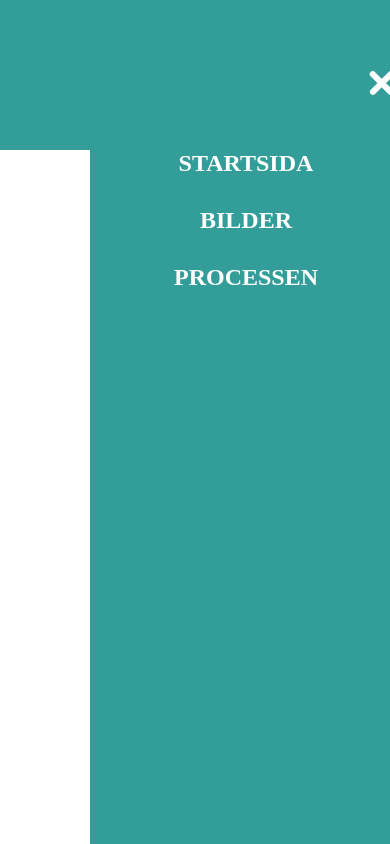
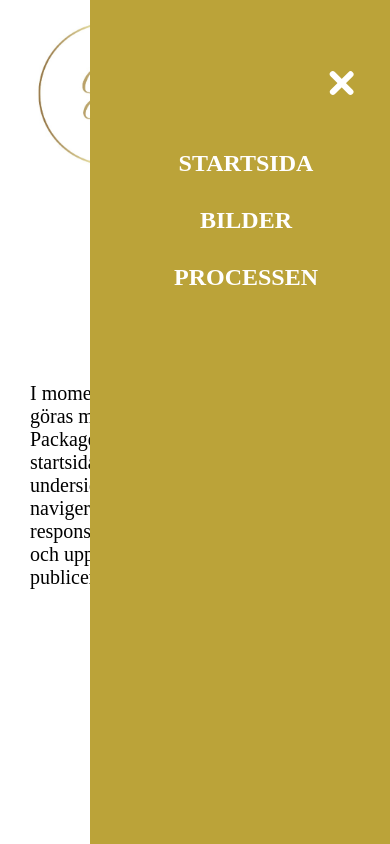
Before and after one commit to Anne-Lii/npm_moment1, a website built with Parcel: page src/index.html in a window 390 px wide. Both pictures are taken after a click on the button 337 px from the left and 81 px from the top of the page. Shown: the top 844 px of the page. Built offline with nearby package versions, Linux system fonts and the light colour scheme.

Commit message:
justerat dropmenyn för mindre skärmar och lagt till logotyp i headern, samt ändrat utseende på headern

```diff
--- a/src/css/style.css
+++ b/src/css/style.css
@@ -21,16 +21,20 @@ h1 {
 
 
 header {
-    height: 100px;
+    height: 200px;
     width: 100%;
 
-    background-color: rgb(51, 158, 153);
+}
+
+header img {
+    max-height: 160px;
+    float: left;
 }
 
 nav {
     width: 100%;
-    height: 50px;
-    background-color: rgb(64, 194, 187);
+    height: 5px;
+    background-color: rgb(187, 163, 57);
 }
 
 nav ul {
@@ -45,13 +49,20 @@ nav ul li {
     padding: 10px 2%;
     float: left;
     cursor: pointer;
+
+}
+
+nav ul li a {
     text-decoration: none;
+    color: black;
 }
 
 nav ul li:hover {
-    background-color: rgb(51, 158, 153);
-    color: aliceblue;
+
+    color: rgb(187, 163, 57);
     text-decoration: underline;
+
+
 
 }
 
@@ -65,18 +76,38 @@ img {
     max-width: 90%;
 }
 
+#logotyp {
+    box-shadow: none;
+}
+
 p {
     font-size: 20px;
     padding: 5px 0 50px 0;
     text-align: center;
 }
 
+#omuppgiften {
+    max-width: 800px;
+    margin: auto;
+
+}
+
+#omuppgiften p {
+    text-align: left;
+    padding-left: 30px;
+}
+
+/*döljer hamburgemenyn för mindre skärmar*/
 .menu-btn {
     display: none;
 }
 
 #nav-menu {
     display: none;
+}
+
+.activated {
+    text-decoration: underline;
 }
 
 
@@ -94,7 +125,6 @@ p {
 
   /* Hamburgemeny eller dropdown meny  */
     #nav-menu {
-    background-color: rgb(51, 158, 153);
     min-width: 300px;
     width: 60%;
     height: 100vh;
@@ -127,7 +157,7 @@ p {
     }
 
     #nav-menu ul li a:hover {
-    background-color: rgb(42, 129, 125);
+        background-color: rgb(187, 163, 57);
         padding: 15px;
     }
 
@@ -136,8 +166,8 @@ p {
     #open-menu {
         /*flexibel display för att öppna och stänga meny*/
         display: flex;
+        background-color: white;
         padding: 10px;
-    background-color: rgb(51, 158, 153);
         cursor: pointer;
         position: absolute;
         top: 50px;
@@ -146,9 +176,6 @@ p {
         border: none;
     }
 
-#open-menu:hover {
-    background-color: rgb(42, 129, 125);
-}
 
     /*hamburgemenyn*/
     .bars {
@@ -156,7 +183,7 @@ p {
         height: 5px;
         border-radius: 10px;
         display: block;
-    background-color: white;
+        background-color: rgb(187, 163, 57);
         margin: 7px 0;
     }
 
@@ -171,17 +198,17 @@ header #close-menu {
         padding: 15px 20px;
         position: relative;
         top: 45px;
-    right: -250px;
+        right: -210px;
         cursor: pointer;
-    background-color: rgb(51, 158, 153);
         box-shadow: none;
         border: none;
+        background-color: rgb(187, 163, 57);
 
 
     }
 
     header #close-menu:hover {
-    background-color: rgb(42, 129, 125);
+        background-color: rgb(187, 163, 57);
     }
 
     .cross1 {
--- a/src/index.html
+++ b/src/index.html
@@ -11,6 +11,8 @@
 <body>
     <div class="container">
     <header>
+        <img src="pictures/logo.png" id="logotyp" alt="logotyp">
+
         <!--Meny-knapp för att öppna dropdown meny-->
 
         <button class="menu-btn open" id="open-menu">
@@ -36,7 +38,7 @@
                 <span class="menu-text">Stäng</span>
             </button>
             <ul>
-                <li><a href="index.html">Startsida</a></li>
+                <li><a href="index.html" class="activated">Startsida</a></li>
                 <li><a href="pictures.html">Bilder</a></li>
                 <li><a href="process.html">Processen</a></li>
             </ul>
@@ -45,12 +47,20 @@
     </header>
     <nav class="nav_bigscreen">
         <ul>
-            <li><a href="index.html">Startsida</a></li>
+            <li><a href="index.html" class="activated">Startsida</a></li>
             <li><a href="pictures.html">Bilder</a></li>
             <li><a href="process.html">Processen</a></li>
         </ul>
     </nav>
     <main><h1>Första försöket</h1></main>
+    <section id="omuppgiften">
+        <p>I moment 1 på denna kurs ska en webbplats göras med hjälp av Node.js och npm Node Package manager.
+            Webbplatsen ska ha en startsida, en undersida med bilder och en undersida där arbetsprocessen beskrivs.
+            En navigering ska finnas och sidan ska vara responsiv.
+            Alla filer ska vara strukturerade och uppdelade i arbetsfiler och publiceringsfiler.
+
+        </p>
+    </section>
     <footer>
 
     </footer>
```
Also changed, not shown: src/pictures.html (+3 -2 lines), src/process.html (+3 -2 lines), src/pictures/logo.png (added), src/pictures/logo_jpg.jpg (added). Lines whose indentation alone changed are shown as unchanged.
